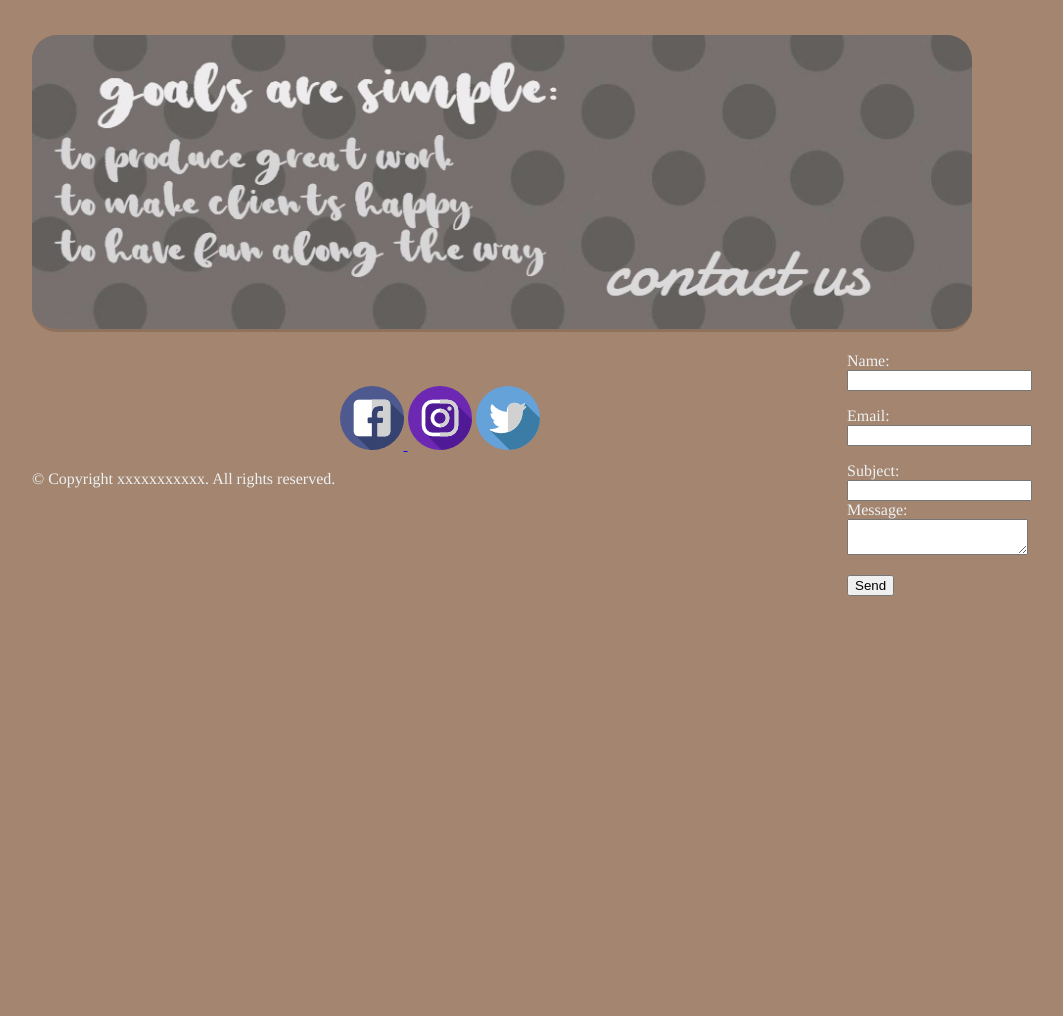
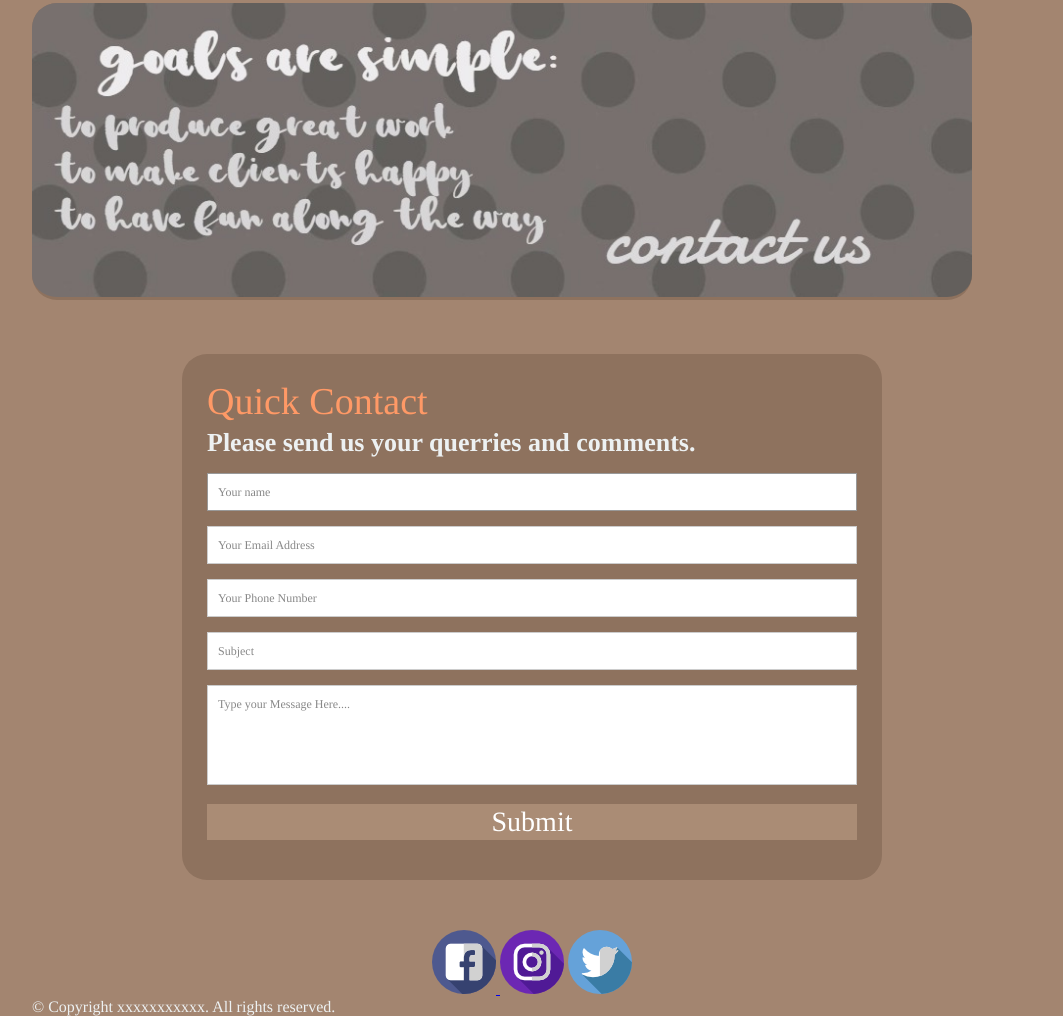
Before and after one commit to tsajanprajapati/graduation, a plain HTML site: page contact.html in a window 1280 px wide. Shown: the part 299-1315 px from the top of the page, without its empty margins (108-1171 px from the left). Before the commit the page ends 895 px from the top, so only its background shows below. Drawn offline with Linux system fonts and the light colour scheme.

Commit message:
contact page layout

```diff
--- a/contact.html
+++ b/contact.html
@@ -33,33 +33,61 @@
     <img src = "images/contact_banner.jpg" class = "contact-banner">
 
 
-    <form action="http://kyushueisu-2017.big-bad.info/test_mail" method="post" class="contact_form">
-        <p>
-            <label>
-                Name:<br />
-                <input type = text name = "name" />
-            </label>
-        </p>
-        <p>
-            <label>
-                Email:<br />
-                <input type = text name = "email" />
-            </label>
-        </p>
-        <p>
-            <label>
-                Subject:<br />
-                <input type = text name = "subject" /> <br>
-            </label>
-            <label>
-                Message:<br />
-                <textarea name = "body"></textarea><br>
-            </label>
-        </p>
-        <input type="hidden" name="return_url" value="https://graduation-tsajan.c9users.io/contact.html"/>
-        <input type="hidden" name="manager_email" value="tsajan.prajapati@gmail.com"/>
-        <input type = submit name ="SubmitBtn" value = "Send">
-    </form>
+    <!--<form action="http://kyushueisu-2017.big-bad.info/test_mail" method="post" class="contact_form">-->
+    <!--    <p>-->
+    <!--        <label>-->
+    <!--            Name:<br />-->
+    <!--            <input type = text name = "name" />-->
+    <!--        </label>-->
+    <!--    </p>-->
+    <!--    <p>-->
+    <!--        <label>-->
+    <!--            Email:<br />-->
+    <!--            <input type = text name = "email" />-->
+    <!--        </label>-->
+    <!--    </p>-->
+    <!--    <p>-->
+    <!--        <label>-->
+    <!--            Subject:<br />-->
+    <!--            <input type = text name = "subject" /> <br>-->
+    <!--        </label>-->
+    <!--    </p>-->
+    <!--    <p>-->
+    <!--        <label>-->
+    <!--            Message:<br />-->
+    <!--            <textarea name = "body"></textarea><br>-->
+    <!--        </label>-->
+    <!--    </p>-->
+    <!--    <input type="hidden" name="return_url" value="https://graduation-tsajan.c9users.io/contact.html"/>-->
+    <!--    <input type="hidden" name="manager_email" value="tsajan.prajapati@gmail.com"/>-->
+    <!--    <input type = submit name ="SubmitBtn" value = "Send">-->
+    <!--</form>-->
+    <div class="container">
+        <form id="contact" action="http://kyushueisu-2017.big-bad.info/test_mail" method="post" method="post">
+            <h3>Quick Contact</h3>
+            <h4>Please send us your querries and comments.</h4>
+            <fieldset>
+                <input placeholder="Your name" type="text" name = "name" tabindex="1" required autofocus>
+            </fieldset>
+            <fieldset>
+                <input placeholder="Your Email Address" type="email" name = "email" tabindex="2" required>
+            </fieldset>
+            <fieldset>
+                <input placeholder="Your Phone Number" type="tel" tabindex="3" required>
+            </fieldset>
+            <fieldset>
+                <input placeholder="Subject" type="text" name = "subject" tabindex="4" required>
+            </fieldset>
+            <fieldset>
+                <textarea placeholder="Type your Message Here...." tabindex="5" required name = "body"></textarea>
+            </fieldset>
+            <fieldset>
+                <button name="submit" type="submit" id="contact-submit" data-submit="...Sending">Submit</button>
+            </fieldset>
+        </form>
+
+
+    </div>
 
     <footer>
         <div class="social">
--- a/style.css
+++ b/style.css
@@ -180,5 +180,138 @@ th, td {
 }
 
 .contact_form {
-    float: right;
+    /*float: right;*/
+    font-size: 32px;
 }
+
+
+
+
+
+
+
+
+
+
+
+
+
+
+* {
+	margin:0;
+	padding:0;
+	box-sizing:border-box;
+	-webkit-box-sizing:border-box;
+	-moz-box-sizing:border-box;
+	-webkit-font-smoothing:antialiased;
+	-moz-font-smoothing:antialiased;
+	-o-font-smoothing:antialiased;
+	font-smoothing:antialiased;
+	text-rendering:optimizeLegibility;
+}
+
+/*body {*/
+/*	font-family:"Open Sans", Helvetica, Arial, sans-serif;*/
+/*	font-weight:300;*/
+/*	font-size: 12px;*/
+/*	line-height:30px;*/
+/*	color:#777;*/
+/*	background:#0CF;*/
+/*}*/
+
+.container {
+	max-width:700px;
+	width:100%;
+	margin:0 auto;
+	position:relative;
+
+}
+
+#contact input[type="text"], #contact input[type="email"], #contact input[type="tel"], #contact input[type="url"], #contact textarea, #contact button[type="submit"] { font:400 12px/16px "HG行書体", Times, serif; }
+
+#contact {
+	background:#8e725e;
+	padding:25px;
+	margin:50px 0;
+	border-radius: 25px;
+}
+
+#contact h3 {
+	color: #F96;
+	display: block;
+	font-size: 38px;
+	font-weight: 400;
+}
+
+#contact h4 {
+	margin:5px 0 15px;
+	display:block;
+	font-size:26px;
+}
+
+fieldset {
+	border: medium none !important;
+	margin: 0 0 10px;
+	min-width: 100%;
+	padding: 0;
+	width: 100%;
+}
+
+#contact input[type="text"], #contact input[type="email"], #contact input[type="tel"], #contact input[type="url"], #contact textarea {
+	width:100%;
+	border:1px solid #CCC;
+	background:#FFF;
+	margin:0 0 5px;
+	padding:10px;
+}
+
+#contact input[type="text"]:hover, #contact input[type="email"]:hover, #contact input[type="tel"]:hover, #contact input[type="url"]:hover, #contact textarea:hover {
+	-webkit-transition:border-color 0.3s ease-in-out;
+	-moz-transition:border-color 0.3s ease-in-out;
+	transition:border-color 0.3s ease-in-out;
+	border:1px solid #AAA;
+}
+
+#contact textarea {
+	height:100px;
+	max-width:100%;
+    resize:none;
+}
+
+#contact button[type="submit"] {
+	cursor:pointer;
+	width:100%;
+	border:none;
+	background:#aa8c75;
+
+	color:#FFF;
+	margin:0 0 5px;
+	padding:10px;
+	font-size:28px;
+}
+
+#contact button[type="submit"]:hover {
+	background:#b2927b;
+	-webkit-transition:background 0.3s ease-in-out;
+	-moz-transition:background 0.3s ease-in-out;
+	transition:background-color 0.3s ease-in-out;
+}
+
+#contact button[type="submit"]:active { box-shadow:inset 0 1px 3px rgba(0, 0, 0, 0.5); }
+
+#contact input:focus, #contact textarea:focus {
+	outline:0;
+	border:1px solid #999;
+}
+::-webkit-input-placeholder {
+ color:#888;
+}
+:-moz-placeholder {
+ color:#888;
+}
+::-moz-placeholder {
+ color:#888;
+}
+:-ms-input-placeholder {
+ color:#888;
+}
```
